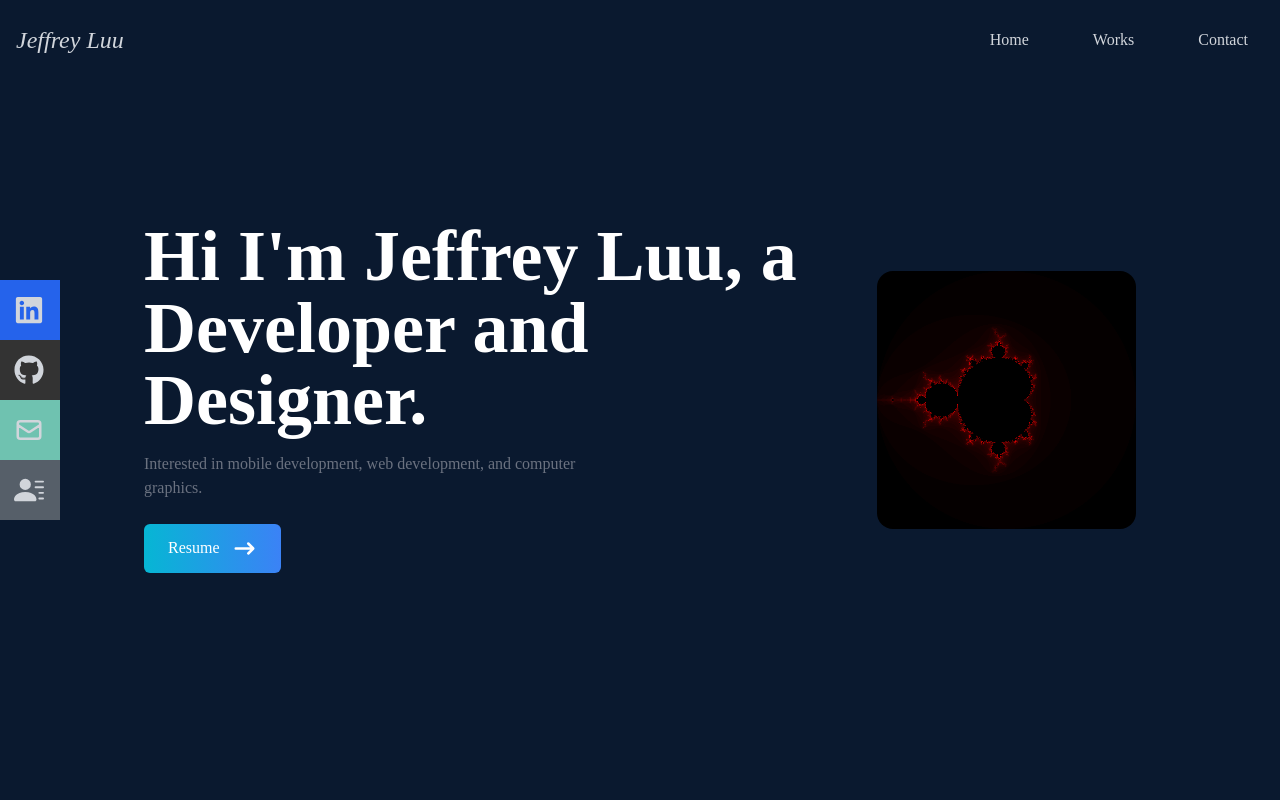
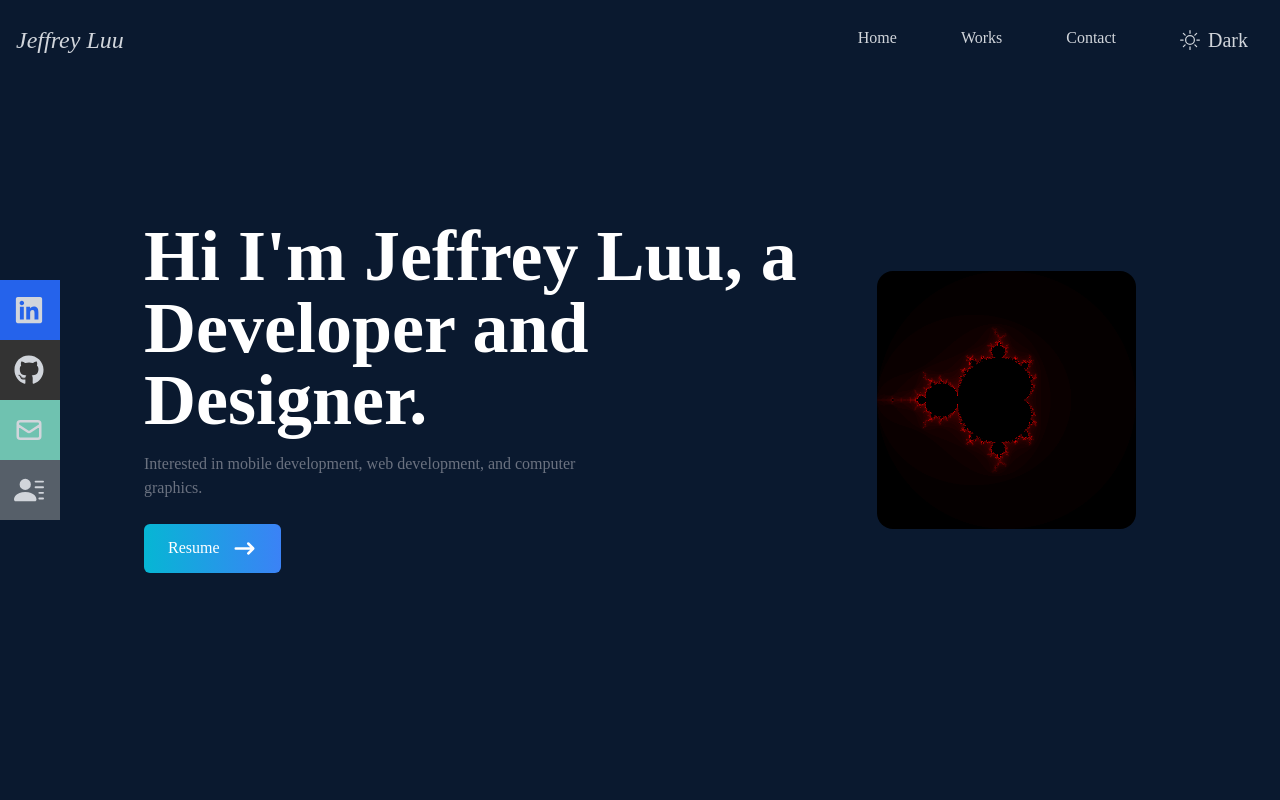
Before and after one commit to jdluu/portfolio, a React (Create React App) app: page / in a window 1280 px wide. Shown: the top 800 px of the page. Built offline with nearby package versions, Linux system fonts and the light colour scheme.

Commit message:
created icon changing button

```diff
--- a/src/components/Navbar.jsx
+++ b/src/components/Navbar.jsx
@@ -7,11 +7,25 @@ import {
 } from 'react-icons/fa';
 import { HiOutlineMail } from 'react-icons/hi';
 import { BsFillPersonLinesFill } from 'react-icons/bs';
+import { BsSun, BsMoon} from 'react-icons/bs';
 import { Link } from 'react-scroll';
+
 
 const Navbar = () => {
   const [nav, setNav] = useState(false);
   const handleClick = () => setNav(!nav);
+  const [theme, setTheme] = useState('light');
+
+  const toggleTheme = () => {
+      if (theme === 'light') {
+          setTheme('dark');
+          document.documentElement.setAttribute('data-theme', 'dark');
+      }
+      else {
+          setTheme('light');
+          document.documentElement.setAttribute('data-theme', 'light');
+      }
+  };
 
   return (
     <div className='fixed w-full h-[80px] flex justify-between items-center px-4 bg-[#0a192f] text-gray-300'>
@@ -34,6 +48,12 @@ const Navbar = () => {
           <Link to='contact' smooth={true} duration={500}>
             Contact
           </Link>
+        </li>
+        <li className='gap-x-8 text-xl'>
+          <button onClick={toggleTheme} className='flex items-center gap-x-2'>
+            {theme === 'light' ? <BsSun /> : <BsMoon />}
+            {theme === 'light' ? 'Dark' : 'Light'}
+          </button>
         </li>
       </ul>
       {/* Hamburger */}
```
